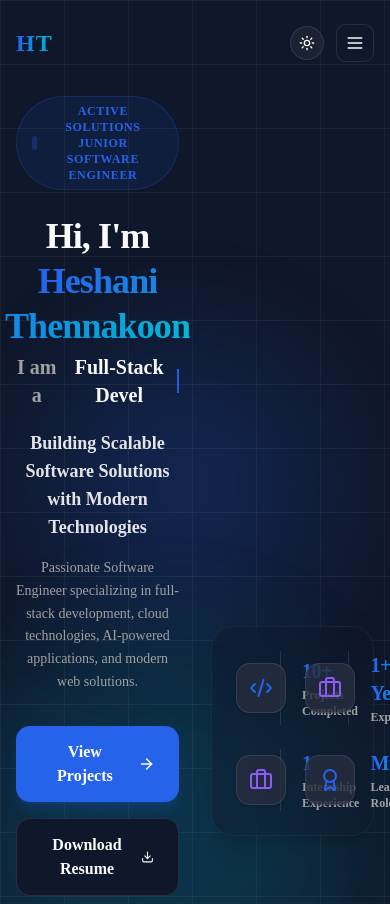
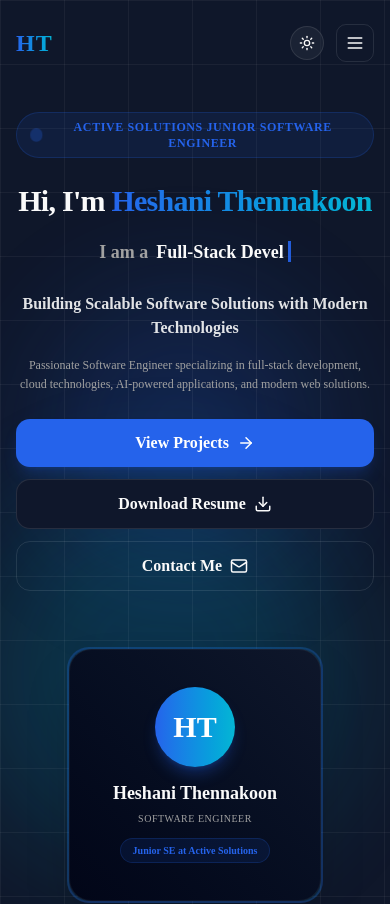
Before and after one commit to HeshaniThennakoon/Portfolio_web, a Next.js app: page / in a window 390 px wide. Shown: the top 904 px of the page. Built offline with nearby package versions, Linux system fonts and the light colour scheme.

Commit message:
Update the hero section

```diff
--- a/components/sections/Hero.tsx
+++ b/components/sections/Hero.tsx
@@ -32,7 +32,7 @@ export function Hero({ data }: HeroProps) {
   return (
     <section
       id="home"
-      className="relative min-h-screen flex items-center justify-center pt-24 pb-16 overflow-hidden bg-background"
+      className="relative min-h-screen lg:min-h-screen flex flex-col justify-center pt-28 pb-16 lg:py-0 overflow-hidden bg-background"
     >
       {/* Decorative Blur Orbs */}
       <div className="absolute top-1/4 left-1/10 w-72 h-72 rounded-full bg-primary/20 blur-3xl animate-pulse duration-[6000ms] pointer-events-none" />
@@ -41,7 +41,7 @@ export function Hero({ data }: HeroProps) {
       {/* Grid Pattern overlay */}
       <div className="absolute inset-0 bg-[linear-gradient(to_right,rgba(255,255,255,0.02)_1px,transparent_1px),linear-gradient(to_bottom,rgba(255,255,255,0.02)_1px,transparent_1px)] bg-[size:4rem_4rem] dark:bg-[linear-gradient(to_right,rgba(255,255,255,0.05)_1px,transparent_1px),linear-gradient(to_bottom,rgba(255,255,255,0.05)_1px,transparent_1px)] pointer-events-none" />
 
-      <div className="container mx-auto px-4 md:px-8 relative z-10 grid grid-cols-1 lg:grid-cols-12 gap-12 items-center">
+      <div className="container mx-auto px-4 md:px-8 relative z-10 grid grid-cols-1 lg:grid-cols-12 gap-8 lg:gap-12 items-center">
         {/* Left Side: Copy */}
         <div className="lg:col-span-7 flex flex-col items-center lg:items-start text-center lg:text-left">
           <motion.div
@@ -58,7 +58,7 @@ export function Hero({ data }: HeroProps) {
             initial={{ opacity: 0, y: 20 }}
             animate={{ opacity: 1, y: 0 }}
             transition={{ duration: 0.5, delay: 0.1 }}
-            className="text-4xl sm:text-5xl md:text-6xl font-black tracking-tight leading-tight text-foreground"
+            className="text-3xl sm:text-5xl md:text-6xl font-black tracking-tight leading-tight text-foreground"
           >
             Hi, I&apos;m <span className="bg-gradient-to-r from-primary to-secondary text-transparent bg-clip-text">{data.name}</span>
           </motion.h1>
@@ -69,10 +69,10 @@ export function Hero({ data }: HeroProps) {
             transition={{ duration: 0.5, delay: 0.2 }}
             className="h-12 flex items-center justify-center lg:justify-start mt-2"
           >
-            <span className="text-xl sm:text-2xl font-bold text-muted-foreground mr-2">I am a</span>
+            <span className="text-lg sm:text-2xl font-bold text-muted-foreground mr-2">I am a</span>
             <TypewriterText
               words={data.roles}
-              className="text-xl sm:text-2xl font-bold text-foreground"
+              className="text-lg sm:text-2xl font-bold text-foreground"
             />
           </motion.div>
 
@@ -80,7 +80,7 @@ export function Hero({ data }: HeroProps) {
             initial={{ opacity: 0, y: 20 }}
             animate={{ opacity: 1, y: 0 }}
             transition={{ duration: 0.5, delay: 0.3 }}
-            className="text-lg sm:text-2xl font-bold text-foreground/90 mt-6 max-w-2xl"
+            className="text-base sm:text-2xl font-bold text-foreground/90 mt-4 lg:mt-6 max-w-2xl"
           >
             {data.headline}
           </motion.h2>
@@ -89,7 +89,7 @@ export function Hero({ data }: HeroProps) {
             initial={{ opacity: 0, y: 20 }}
             animate={{ opacity: 1, y: 0 }}
             transition={{ duration: 0.5, delay: 0.4 }}
-            className="text-muted-foreground font-medium text-sm sm:text-base max-w-2xl mt-4 leading-relaxed"
+            className="text-muted-foreground font-medium text-xs sm:text-base max-w-2xl mt-4 leading-relaxed"
           >
             {data.subheadline}
           </motion.p>
@@ -99,11 +99,11 @@ export function Hero({ data }: HeroProps) {
             initial={{ opacity: 0, y: 20 }}
             animate={{ opacity: 1, y: 0 }}
             transition={{ duration: 0.5, delay: 0.5 }}
-            className="flex flex-wrap items-center justify-center lg:justify-start gap-4 mt-8"
+            className="flex flex-wrap items-center justify-center lg:justify-start gap-3 sm:gap-4 mt-6 sm:mt-8 w-full sm:w-auto"
           >
             <button
               onClick={() => handleScrollTo("projects")}
-              className="inline-flex items-center justify-center gap-2 cursor-pointer bg-primary hover:bg-primary/90 text-white font-bold px-6 py-3.5 rounded-xl shadow-lg shadow-primary/20 hover:shadow-xl transition-all hover:translate-y-[-2px]"
+              className="w-full sm:w-auto inline-flex items-center justify-center gap-2 cursor-pointer bg-primary hover:bg-primary/90 text-white font-bold px-6 py-3 rounded-xl shadow-lg shadow-primary/20 hover:shadow-xl transition-all hover:translate-y-[-2px]"
             >
               View Projects
               <ArrowRight size={18} />
@@ -111,14 +111,14 @@ export function Hero({ data }: HeroProps) {
             <a
               href={data.resumeUrl}
               download
-              className="inline-flex items-center justify-center gap-2 cursor-pointer bg-slate-100 hover:bg-slate-200 dark:bg-slate-900 dark:hover:bg-slate-800 text-foreground border border-border font-bold px-6 py-3.5 rounded-xl hover:translate-y-[-2px] transition-all"
+              className="w-full sm:w-auto inline-flex items-center justify-center gap-2 cursor-pointer bg-slate-100 hover:bg-slate-200 dark:bg-slate-900 dark:hover:bg-slate-800 text-foreground border border-border font-bold px-6 py-3 rounded-xl hover:translate-y-[-2px] transition-all"
             >
               Download Resume
               <Download size={18} />
             </a>
             <button
               onClick={() => handleScrollTo("contact")}
-              className="inline-flex items-center justify-center gap-2 cursor-pointer bg-transparent hover:bg-card/50 text-foreground font-bold px-6 py-3.5 rounded-xl border border-border hover:translate-y-[-2px] transition-all"
+              className="w-full sm:w-auto inline-flex items-center justify-center gap-2 cursor-pointer bg-transparent hover:bg-card/50 text-foreground font-bold px-6 py-3 rounded-xl border border-border hover:translate-y-[-2px] transition-all"
             >
               Contact Me
               <Mail size={18} />
@@ -127,12 +127,12 @@ export function Hero({ data }: HeroProps) {
         </div>
 
         {/* Right Side: Visual Image Holder */}
-        <div className="lg:col-span-5 flex justify-center">
+        <div className="lg:col-span-5 flex justify-center mt-6 lg:mt-0">
           <motion.div
             initial={{ opacity: 0, scale: 0.8 }}
             animate={{ opacity: 1, scale: 1 }}
             transition={{ duration: 0.6, delay: 0.3 }}
-            className="relative w-72 h-72 sm:w-80 sm:h-80 md:w-96 md:h-96 rounded-3xl overflow-hidden shadow-2xl group border-2 border-primary/20 p-2 bg-gradient-to-br from-primary/10 to-secondary/10"
+            className="relative w-64 h-64 sm:w-80 sm:h-80 md:w-96 md:h-96 rounded-3xl overflow-hidden shadow-2xl group border-2 border-primary/20 p-2 bg-gradient-to-br from-primary/10 to-secondary/10"
           >
             <div className="absolute inset-0 rounded-[1.4rem] overflow-hidden bg-gradient-to-tr from-slate-950 to-slate-900 flex items-center justify-center">
               {data.profileImg && data.profileImg !== "/profile.jpg" ? (
@@ -144,15 +144,15 @@ export function Hero({ data }: HeroProps) {
                 />
               ) : (
                 /* Premium Avatar fallback */
-                <div className="text-center p-8 flex flex-col items-center justify-center h-full">
-                  <div className="w-24 h-24 rounded-full bg-gradient-to-r from-primary to-secondary flex items-center justify-center text-white text-4xl font-black mb-4 shadow-lg shadow-primary/30">
+                <div className="text-center p-6 sm:p-8 flex flex-col items-center justify-center h-full">
+                  <div className="w-20 h-20 sm:w-24 sm:h-24 rounded-full bg-gradient-to-r from-primary to-secondary flex items-center justify-center text-white text-3xl sm:text-4xl font-black mb-3 sm:mb-4 shadow-lg shadow-primary/30">
                     HT
                   </div>
-                  <h3 className="text-xl font-bold text-foreground">{data.name}</h3>
-                  <p className="text-xs text-muted-foreground mt-1 tracking-wider uppercase">
+                  <h3 className="text-lg sm:text-xl font-bold text-foreground">{data.name}</h3>
+                  <p className="text-[10px] sm:text-xs text-muted-foreground mt-1 tracking-wider uppercase">
                     Software Engineer
                   </p>
-                  <p className="text-xs text-primary mt-3 bg-primary/10 border border-primary/20 rounded-full px-3 py-1 font-semibold">
+                  <p className="text-[10px] sm:text-xs text-primary mt-3 bg-primary/10 border border-primary/20 rounded-full px-3 py-1 font-semibold">
                     Junior SE at Active Solutions
                   </p>
                 </div>
@@ -166,23 +166,26 @@ export function Hero({ data }: HeroProps) {
       </div>
 
       {/* Floating Stats Counters Container */}
-      <div className="container mx-auto px-4 md:px-8 mt-16 relative z-10">
+      <div className="container mx-auto px-4 md:px-8 mt-12 sm:mt-16 relative z-10">
         <motion.div
           initial={{ opacity: 0, y: 30 }}
           animate={{ opacity: 1, y: 0 }}
           transition={{ duration: 0.6, delay: 0.6 }}
-          className="grid grid-cols-2 md:grid-cols-4 gap-6 bg-white/60 dark:bg-slate-900/40 backdrop-blur-md border border-white/10 dark:border-white/5 rounded-3xl p-6 md:p-8 shadow-xl"
+          className="grid grid-cols-2 md:grid-cols-4 gap-4 sm:gap-6 bg-white/60 dark:bg-slate-900/40 backdrop-blur-md border border-white/10 dark:border-white/5 rounded-3xl p-4 sm:p-6 md:p-8 shadow-xl"
         >
           {data.stats.map((stat, i) => (
-            <div key={i} className="flex items-center gap-4 border-r border-border last:border-0 pr-4 md:pr-0 pl-0 md:pl-4">
-              <div className="p-3 rounded-xl bg-card/80 border border-border shadow-sm">
+            <div
+              key={i}
+              className="flex items-center gap-3 sm:gap-4 border-slate-200/10 dark:border-slate-800/50 md:border-r md:last:border-r-0 md:pr-4"
+            >
+              <div className="p-2 sm:p-3 rounded-xl bg-card/80 border border-border shadow-sm shrink-0">
                 {getIcon(stat.label)}
               </div>
-              <div className="flex flex-col">
-                <span className="text-xl sm:text-2xl md:text-3xl font-black tracking-tight text-foreground bg-gradient-to-r from-primary to-secondary bg-clip-text text-transparent">
+              <div className="flex flex-col min-w-0">
+                <span className="text-lg sm:text-2xl md:text-3xl font-black tracking-tight text-foreground bg-gradient-to-r from-primary to-secondary bg-clip-text text-transparent truncate">
                   <AnimatedCounter value={stat.value} />
                 </span>
-                <span className="text-xs sm:text-sm font-semibold text-muted-foreground mt-0.5">
+                <span className="text-[10px] sm:text-xs md:text-sm font-semibold text-muted-foreground mt-0.5 line-clamp-2">
                   {stat.label}
                 </span>
               </div>
--- a/data/education.json
+++ b/data/education.json
@@ -19,7 +19,8 @@
     "institution": "Kurunegale",
     "period": "2011 – 2019",
     "focusAreas": [
-      "AdvancedALAdvancedOL"
+      "Advanced AL - 2016 - 2018",
+      "Advanced OL - 2015 - 2016"
     ]
   }
 ]
```
